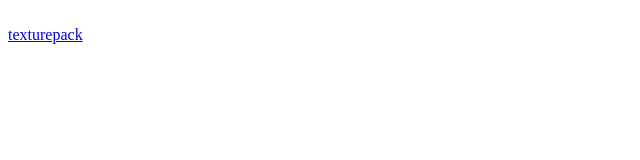
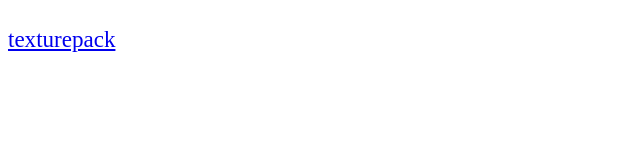
Before and after one commit to tomaj94/tomaj94.github.io, a plain HTML site: page index.html in a window 1280 px wide. Shown: the whole page, without its empty margins (0-640 px from the left). Drawn offline with Linux system fonts and the light colour scheme.

Commit message:
Update index.html

```diff
--- a/index.html
+++ b/index.html
@@ -4,5 +4,5 @@
 <marquee>witaj na stronie glownej</marquee>
 </head>
 <body background="tlo.png"></body>
-<a href="tomaj94.github.io/texture">texturepack</a>
+<big><big><a href="tomaj94.github.io/texture">texturepack</a></big></big>
 </html>
```
